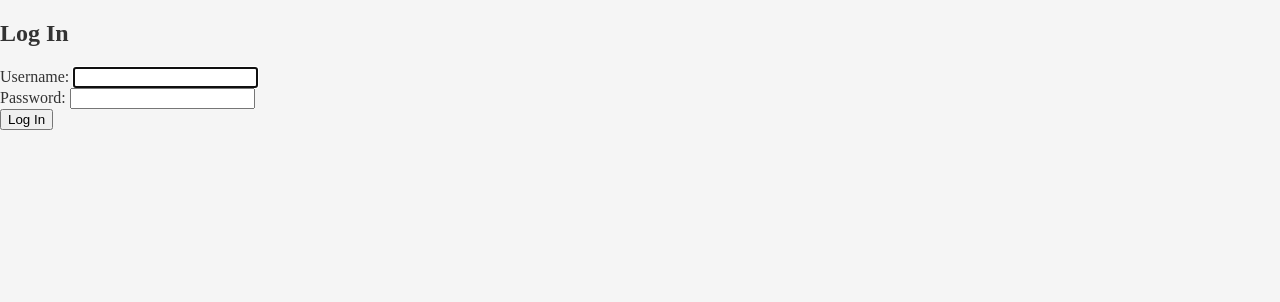
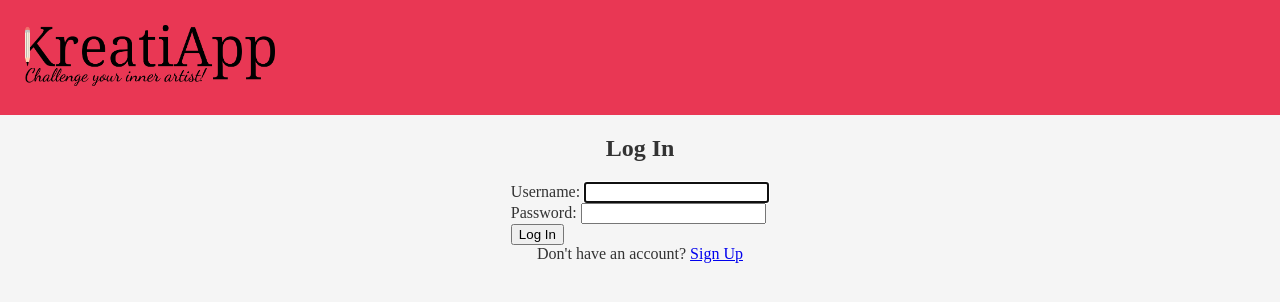
Before and after one commit to DragosNH/KreatiApp-web, a Django app: page /users/login/ in a window 1280 px wide. Shown: the top 302 px of the page. Run offline with Django 5.2, Linux system fonts and the light colour scheme.

Commit message:
added sign up page and forgot password

```diff
--- a/KreatiApp/KreatiApp/settings.py
+++ b/KreatiApp/KreatiApp/settings.py
@@ -126,3 +126,4 @@ DEFAULT_AUTO_FIELD = 'django.db.models.BigAutoField'
 
 LOGIN_REDIRECT_URL = "home"
 LOGOUT_REDIRECT_URL = "home"
+EMAIL_BACKEND = "django.core.mail.backends.console.EmailBackend"
--- a/KreatiApp/static/css/style.css
+++ b/KreatiApp/static/css/style.css
@@ -5,21 +5,28 @@
     --error-color: #d61e1e;
 }
 
-body{
+body {
     background-color: var(--bk-color);
     color: var(--text-color);
     margin: 0;
     padding: 0;
 }
 
-.header{
+.header {
     background-color: var(--red);
     width: 100%;
     margin: 0;
     padding: 0;
 }
 
-.header-logo{
+.header-logo {
     width: 250px;
-    padding: 25px 25px ;
+    padding: 25px 25px;
 }
+
+.container {
+    display: flex;
+    flex-direction: column;
+    align-items: center;
+    justify-content: center;
+}
--- a/KreatiApp/users/templates/home.html
+++ b/KreatiApp/users/templates/home.html
@@ -20,12 +20,14 @@
     {% block content %}
     {% if user.is_authenticated %}
     Hi {{ user.username }}!
+    <p><a href="{% url 'password_change' %}">Password Change</a></p>
     <form action="{% url 'logout' %}" method="post">
         {% csrf_token %}
         <button type="submit">Log Out</button>
     </form>
     {% else %}
     <p>You are not logged in</p>
+    <p><a href="{% url 'password_reset' %}">Forgot Password?</a></p>
     <a href="{% url 'login' %}">Log In</a>
     {% endif %}
     {% endblock %}
--- a/KreatiApp/users/templates/registration/login.html
+++ b/KreatiApp/users/templates/registration/login.html
@@ -10,13 +10,19 @@
 </head>
 
 <body>
+    <div class="header">
+        <img class="header-logo" src="{% static 'images/HeaderLogo.png' %}" alt="Header Logo">
+    </div>
     {% block content %}
+    <div class="container">
         <h2>Log In</h2>
         <form method="post">
             {% csrf_token %}
             {{ form }}
             <button type="submit">Log In</button>
         </form>
+        <span>Don't have an account? <a href="{% url 'signup' %}">Sign Up</a></span>
+    </div>
     {% endblock %}
 </body>
 
--- a/KreatiApp/users/templates/registration/signup.html
+++ b/KreatiApp/users/templates/registration/signup.html
@@ -8,5 +8,6 @@
   {% csrf_token %}
   {{ form }}
   <button type="submit">Sign Up</button>
+  <span>Already have an account? <a href="{% url 'login' %}">Log in</a></span>
 </form>
 {% endblock %}
--- a/KreatiApp/users/urls.py
+++ b/KreatiApp/users/urls.py
@@ -1,7 +1,9 @@
 from django.urls import path
 from . import views
+from .views import SignUpView
 
 
 urlpatterns = [
     path('', views.users, name='users'),
+    path("signup/", SignUpView.as_view(), name="signup"),
 ]
```
Also changed, not shown: KreatiApp/db.sqlite3, KreatiApp/users/templates/registration/forgot_password.html (added). Lines whose indentation alone changed are shown as unchanged.
